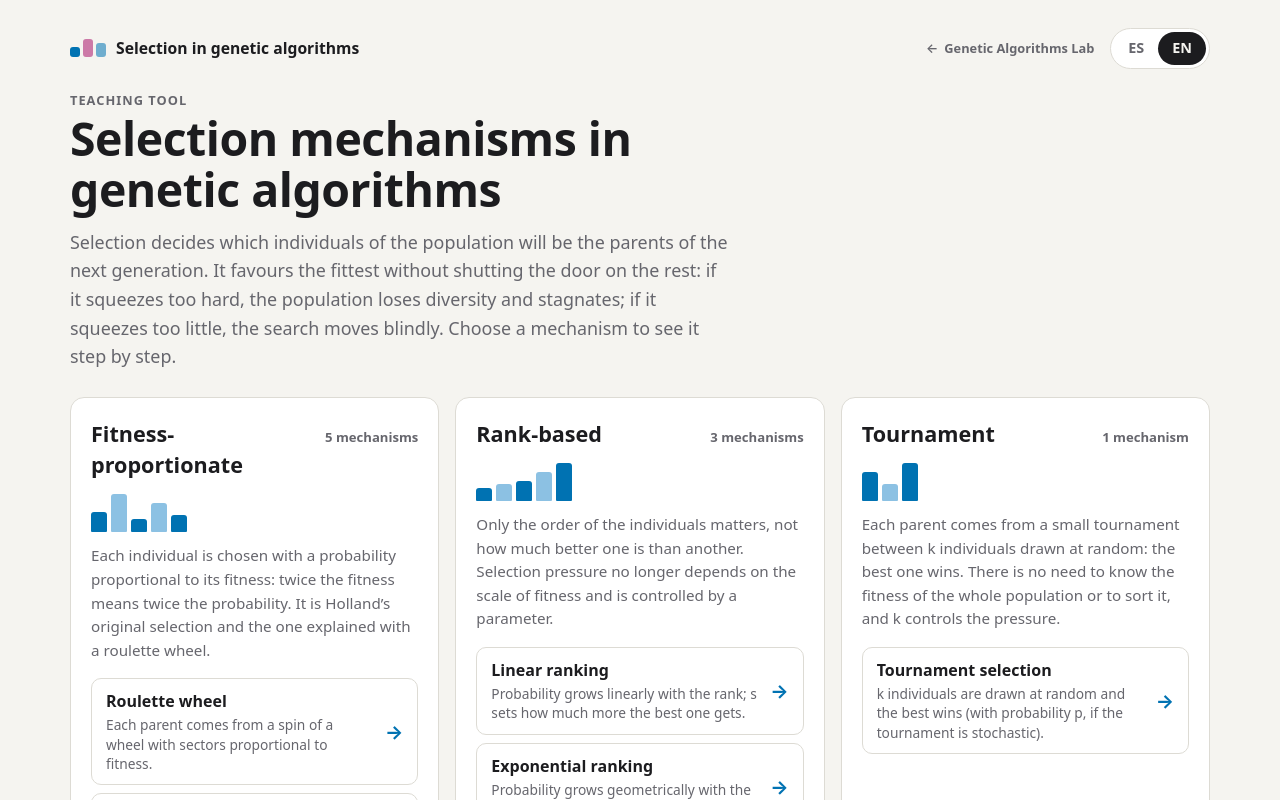
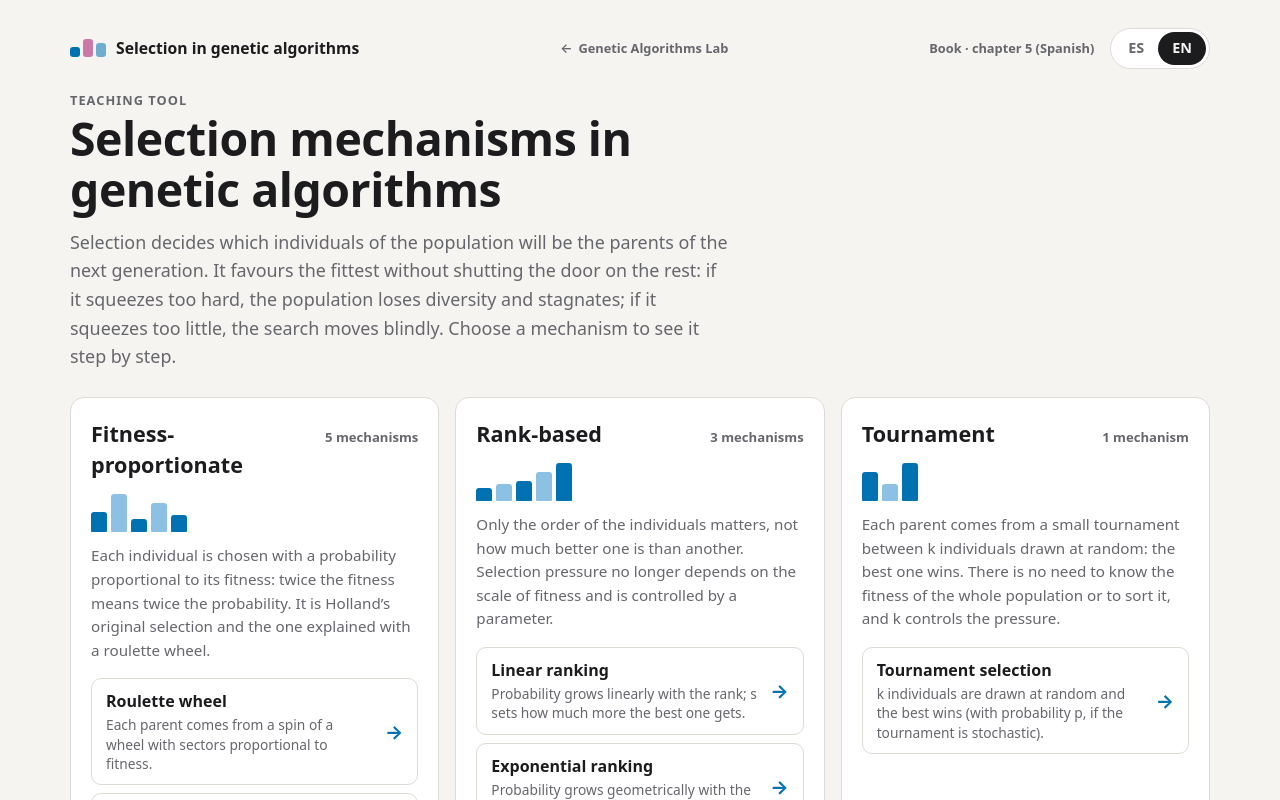
Before and after one commit to josemagalan/selection-ga, a website with bundled scripts: page index.html in a window 1280 px wide. Shown: the top 800 px of the page. Built offline with nearby package versions, Linux system fonts and the light colour scheme.

Commit message:
Enlazar el capítulo de selección desde el módulo
Añadir el acceso al capítulo 5 en la cabecera, con etiquetas ES/EN que
indican que el libro está en español.

Verificación: suite existente y enlace bilingüe comprobado con Playwright.

Co-Authored-By: Codex <codex@openai.com>
Codex-Session: 01a18c60-dd51-74e0-a141-59ad133e47f8

```diff
--- a/index.html
+++ b/index.html
@@ -15,6 +15,7 @@
         <span data-i18n="brand">Selección en algoritmos genéticos</span>
       </a>
       <a class="portal-link" id="portalLink" href="https://josemagalan.github.io/genetic-algorithms-lab/?lang=es"><span aria-hidden="true">←</span> <span data-i18n="portalHome">Laboratorio de algoritmos genéticos</span></a>
+      <a class="portal-link book-link" id="bookLink" href="https://josemagalan.github.io/genetic-algorithms-lab-book/05-seleccion.html"><span data-i18n="bookChapter">Libro · capítulo 5</span></a>
       <div class="lang" role="group" aria-label="Idioma / Language">
         <button type="button" data-lang="es" aria-pressed="true">ES</button>
         <button type="button" data-lang="en" aria-pressed="false">EN</button>
--- a/js/i18n.js
+++ b/js/i18n.js
@@ -8,6 +8,7 @@
   const dict = {
     es: {
       portalHome: 'Laboratorio de algoritmos genéticos',
+      bookChapter: 'Libro · capítulo 5',
       brand: 'Selección en algoritmos genéticos',
       homeTitleDoc: 'Mecanismos de selección · Algoritmos genéticos',
       opTitleDoc: '{name} · Algoritmos genéticos',
@@ -246,6 +247,7 @@
     },
     en: {
       portalHome: 'Genetic Algorithms Lab',
+      bookChapter: 'Book · chapter 5 (Spanish)',
       brand: 'Selection in genetic algorithms',
       homeTitleDoc: 'Selection mechanisms · Genetic algorithms',
       opTitleDoc: '{name} · Genetic algorithms',
```
